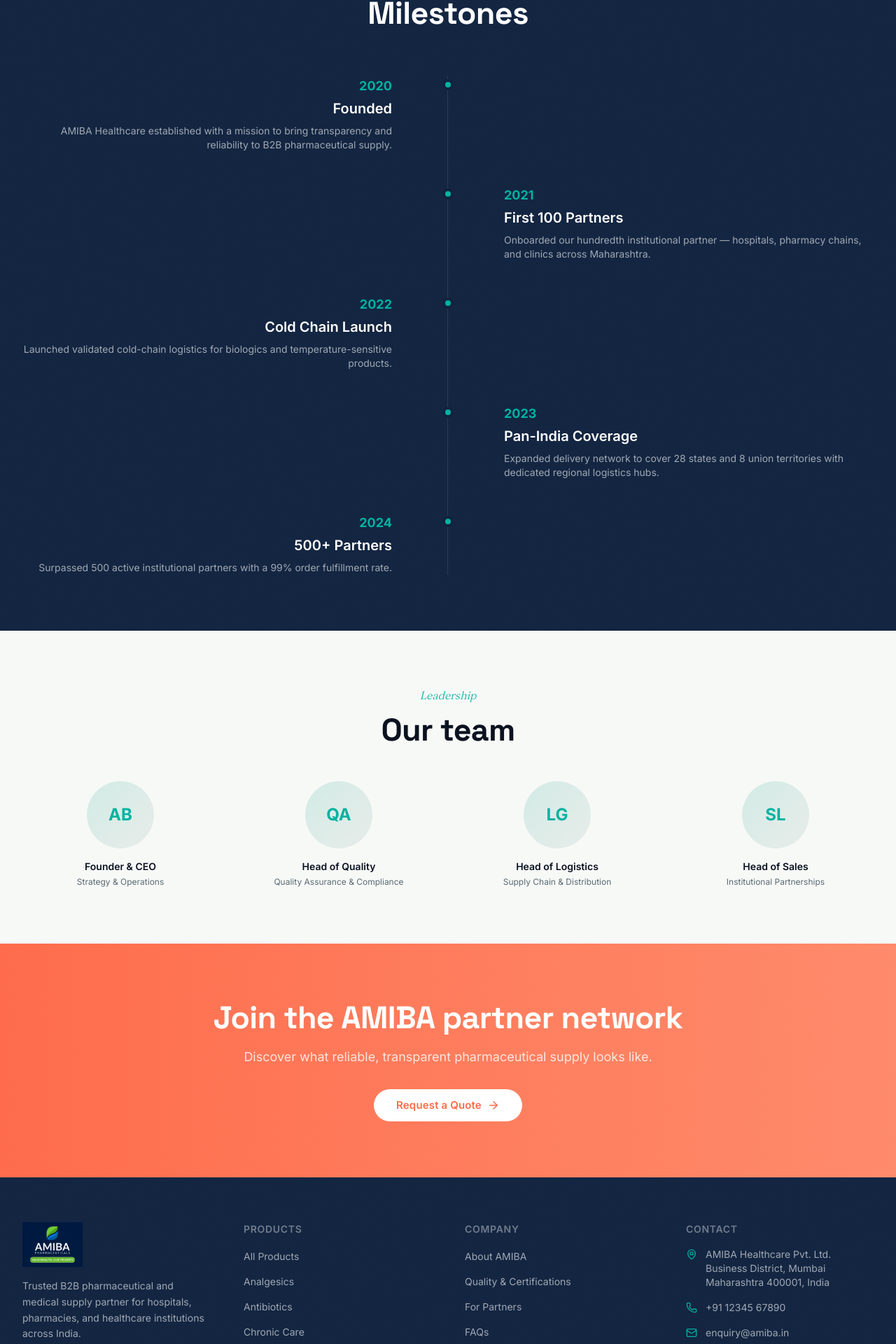
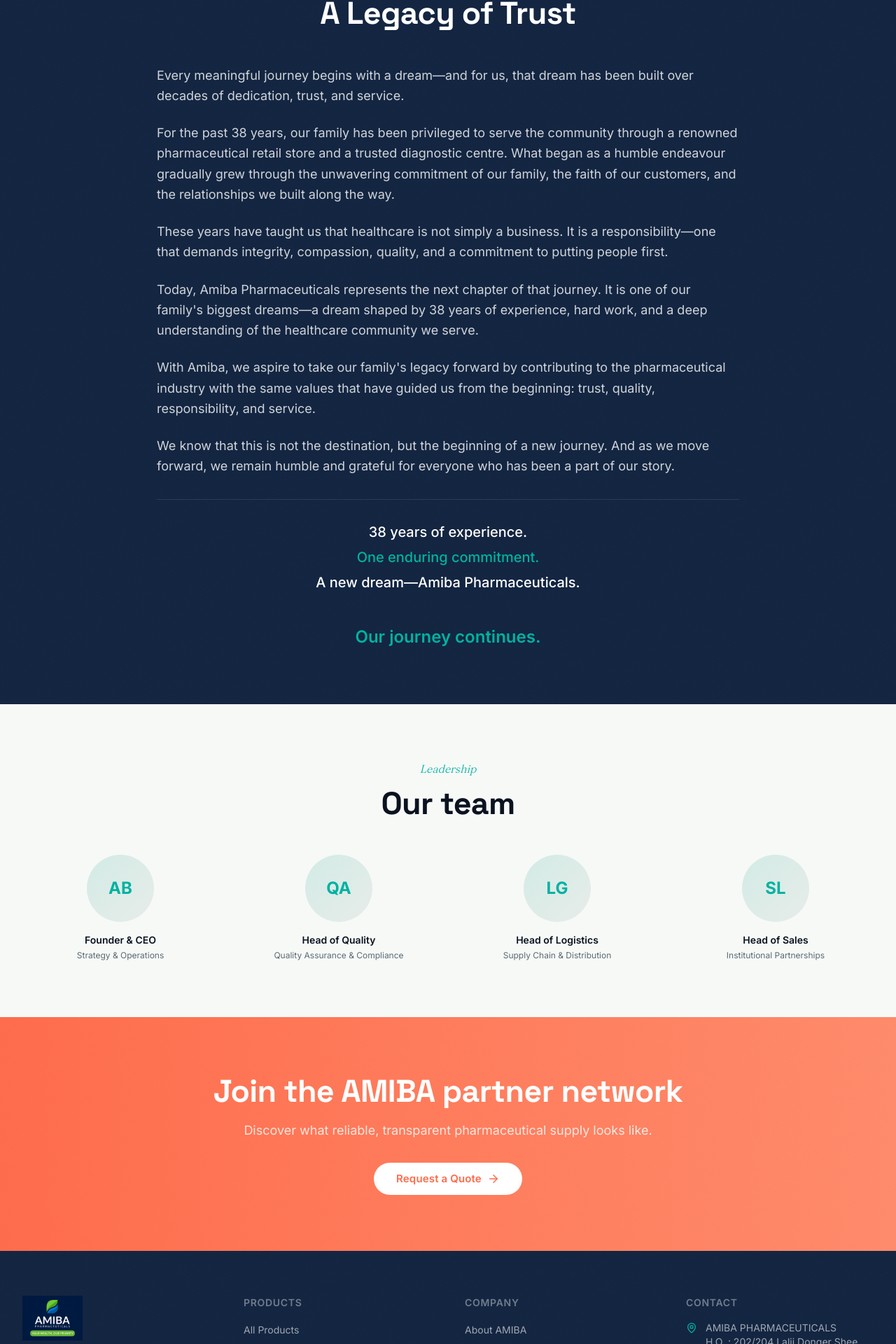
Before and after one commit to Dxbojit/Amiba-web, a Next.js app: page /about in a window 1280 px wide. Shown: the part 1516-3436 px from the top of the page at 70% size. Built offline with nearby package versions, Linux system fonts and the light colour scheme.

Commit message:
update
pgn number , address and journey

```diff
--- a/src/app/about/page.tsx
+++ b/src/app/about/page.tsx
@@ -9,13 +9,7 @@
     "Learn about AMIBA's mission to transform B2B pharmaceutical supply in India — our story, values, and commitment to quality healthcare access.",
 };
 
-const milestones = [
-  { year: "2020", title: "Founded", description: "AMIBA Healthcare established with a mission to bring transparency and reliability to B2B pharmaceutical supply." },
-  { year: "2021", title: "First 100 Partners", description: "Onboarded our hundredth institutional partner — hospitals, pharmacy chains, and clinics across Maharashtra." },
-  { year: "2022", title: "Cold Chain Launch", description: "Launched validated cold-chain logistics for biologics and temperature-sensitive products." },
-  { year: "2023", title: "Pan-India Coverage", description: "Expanded delivery network to cover 28 states and 8 union territories with dedicated regional logistics hubs." },
-  { year: "2024", title: "500+ Partners", description: "Surpassed 500 active institutional partners with a 99% order fulfillment rate." },
-];
+
 
 const values = [
   { icon: Target, title: "Precision", description: "Every product batch-tested. Every shipment documented. Every claim verifiable." },
@@ -121,41 +115,48 @@
         </div>
       </section>
 
-      {/* Timeline */}
+      {/* Our Journey Narrative */}
       <section className="py-14 sm:py-20 bg-clinical-navy relative overflow-hidden">
         <div className="absolute inset-0 bg-molecular opacity-15" />
         <div className="grain-overlay absolute inset-0 pointer-events-none" />
-        <div className="relative z-10 max-w-7xl mx-auto px-4 sm:px-6 lg:px-8">
+        <div className="relative z-10 max-w-4xl mx-auto px-4 sm:px-6 lg:px-8">
           <SectionReveal>
-            <div className="text-center mb-16">
+            <div className="text-center mb-12">
               <p className="text-editorial text-signal-teal text-base mb-3">Our journey</p>
-              <h2 className="text-display-lg text-white">Milestones</h2>
+              <h2 className="text-display-lg text-white">A Legacy of Trust</h2>
+            </div>
+
+            <div className="space-y-6 text-white/80 text-lg leading-relaxed text-center sm:text-left">
+              <p>
+                Every meaningful journey begins with a dream—and for us, that dream has been built over decades of dedication, trust, and service.
+              </p>
+              <p>
+                For the past 38 years, our family has been privileged to serve the community through a renowned pharmaceutical retail store and a trusted diagnostic centre. What began as a humble endeavour gradually grew through the unwavering commitment of our family, the faith of our customers, and the relationships we built along the way.
+              </p>
+              <p>
+                These years have taught us that healthcare is not simply a business. It is a responsibility—one that demands integrity, compassion, quality, and a commitment to putting people first.
+              </p>
+              <p>
+                Today, Amiba Pharmaceuticals represents the next chapter of that journey. It is one of our family's biggest dreams—a dream shaped by 38 years of experience, hard work, and a deep understanding of the healthcare community we serve.
+              </p>
+              <p>
+                With Amiba, we aspire to take our family's legacy forward by contributing to the pharmaceutical industry with the same values that have guided us from the beginning: trust, quality, responsibility, and service.
+              </p>
+              <p>
+                We know that this is not the destination, but the beginning of a new journey. And as we move forward, we remain humble and grateful for everyone who has been a part of our story.
+              </p>
+
+              <div className="pt-8 mt-8 border-t border-white/10 text-xl font-medium text-white text-center">
+                <p>38 years of experience.</p>
+                <p className="text-signal-teal my-2">One enduring commitment.</p>
+                <p>A new dream—Amiba Pharmaceuticals.</p>
+              </div>
+
+              <p className="pt-6 text-signal-teal font-semibold text-2xl font-[var(--font-display)] text-center">
+                Our journey continues.
+              </p>
             </div>
           </SectionReveal>
-
-          {/* Timeline items */}
-          <div className="relative">
-            {/* Vertical line */}
-            <div className="absolute left-6 sm:left-8 md:left-1/2 top-0 bottom-0 w-px bg-white/10 transform md:-translate-x-px" />
-
-            <div className="space-y-12">
-              {milestones.map((m, i) => (
-                <SectionReveal key={m.year}>
-                  <div className={`relative flex items-start gap-8 ${i % 2 === 0 ? 'md:flex-row' : 'md:flex-row-reverse'}`}>
-                    {/* Dot */}
-                    <div className="absolute left-6 sm:left-8 md:left-1/2 w-4 h-4 rounded-full bg-signal-teal border-4 border-clinical-navy transform -translate-x-2 md:-translate-x-2 mt-1" />
-
-                    {/* Content */}
-                    <div className={`ml-14 sm:ml-20 md:ml-0 md:w-[calc(50%-2rem)] ${i % 2 === 0 ? 'md:pr-12 md:text-right' : 'md:pl-12'}`}>
-                      <span className="text-signal-teal font-bold text-lg font-[var(--font-display)]">{m.year}</span>
-                      <h3 className="text-white text-xl font-semibold mt-1 font-[var(--font-display)]">{m.title}</h3>
-                      <p className="text-white/60 text-sm mt-2">{m.description}</p>
-                    </div>
-                  </div>
-                </SectionReveal>
-              ))}
-            </div>
-          </div>
         </div>
       </section>
 
--- a/src/app/contact/page.tsx
+++ b/src/app/contact/page.tsx
@@ -255,12 +255,11 @@
                   {/* Mailto fallback */}
                   <p className="text-xs text-slate mt-4">
                     Form not working?{" "}
-                    {/* TODO: REPLACE with real email */}
                     <a
-                      href="mailto:enquiry@amiba.in?subject=Quote%20Request"
+                      href="mailto:mrigankamandalamiba@gmail.com?subject=Quote%20Request"
                       className="text-signal-teal hover:underline"
                     >
-                      Email us directly at enquiry@amiba.in
+                      Email us directly at mrigankamandalamiba@gmail.com
                     </a>
                   </p>
                 </form>
@@ -281,13 +280,12 @@
                       </div>
                       <div>
                         <p className="text-sm font-medium text-ink">Office</p>
-                        {/* TODO: REPLACE with real address */}
                         <p className="text-sm text-slate mt-1">
-                          AMIBA Healthcare Pvt. Ltd.
+                          AMIBA PHARMACEUTICALS
                           <br />
-                          Business District, Mumbai
+                          H.O. : 202/204 Lalji Donger Shee Building, 3rd Floor Room No. 28,
                           <br />
-                          Maharashtra 400001, India
+                          Norsinatha Street, Bath Bazar, Mumbai-400009
                         </p>
                       </div>
                     </li>
@@ -297,12 +295,11 @@
                       </div>
                       <div>
                         <p className="text-sm font-medium text-ink">Phone</p>
-                        {/* TODO: REPLACE */}
                         <a
-                          href="tel:+911234567890"
+                          href="tel:+917407685123"
                           className="text-sm text-slate hover:text-signal-teal transition-colors"
                         >
-                          +91 12345 67890
+                          7407685123 / 8617396557 / 813107158
                         </a>
                       </div>
                     </li>
@@ -312,12 +309,11 @@
                       </div>
                       <div>
                         <p className="text-sm font-medium text-ink">Email</p>
-                        {/* TODO: REPLACE */}
                         <a
-                          href="mailto:enquiry@amiba.in"
+                          href="mailto:mrigankamandalamiba@gmail.com"
                           className="text-sm text-slate hover:text-signal-teal transition-colors"
                         >
-                          enquiry@amiba.in
+                          mrigankamandalamiba@gmail.com
                         </a>
                       </div>
                     </li>
--- a/src/components/footer/footer.tsx
+++ b/src/components/footer/footer.tsx
@@ -103,33 +103,30 @@
             <ul className="space-y-4">
               <li className="flex items-start gap-3">
                 <MapPin size={16} className="text-signal-teal mt-0.5 flex-shrink-0" />
-                {/* TODO: REPLACE — Use real registered address */}
                 <span className="text-sm text-white/60">
-                  AMIBA Healthcare Pvt. Ltd.
+                  AMIBA PHARMACEUTICALS
                   <br />
-                  Business District, Mumbai
+                  H.O. : 202/204 Lalji Donger Shee Building, 3rd Floor Room No. 28,
                   <br />
-                  Maharashtra 400001, India
+                  Norsinatha Street, Bath Bazar, Mumbai-400009
                 </span>
               </li>
               <li className="flex items-center gap-3">
                 <Phone size={16} className="text-signal-teal flex-shrink-0" />
-                {/* TODO: REPLACE — Use real phone */}
                 <a
-                  href="tel:+911234567890"
+                  href="tel:+917407685123"
                   className="text-sm text-white/60 hover:text-signal-teal transition-colors"
                 >
-                  +91 12345 67890
+                  7407685123 / 8617396557 / 8131078158
                 </a>
               </li>
               <li className="flex items-center gap-3">
                 <Mail size={16} className="text-signal-teal flex-shrink-0" />
-                {/* TODO: REPLACE — Use real email */}
                 <a
-                  href="mailto:enquiry@amiba.in"
+                  href="mailto:mrigankamandalamiba@gmail.com"
                   className="text-sm text-white/60 hover:text-signal-teal transition-colors"
                 >
-                  enquiry@amiba.in
+                  mrigankamandalamiba@gmail.com
                 </a>
               </li>
             </ul>
@@ -140,11 +137,11 @@
         <div className="border-t border-white/10 pt-8">
           <div className="flex flex-col md:flex-row items-center justify-between gap-4">
             <p className="text-xs text-white/40">
-              © {new Date().getFullYear()} AMIBA Healthcare Pvt. Ltd. All rights
+              © {new Date().getFullYear()} AMIBA PHARMACEUTICALS. All rights
               reserved. Licensed pharmaceutical wholesaler.
             </p>
             <p className="text-xs text-white/30">
-              Drug License No: {/* TODO: REPLACE */}XX-XXXXX | GST: {/* TODO: REPLACE */}XXXXXXXXXXXX
+              Drug License No: WB/JPG/BIO/NBO/W/788339
             </p>
           </div>
         </div>
```
